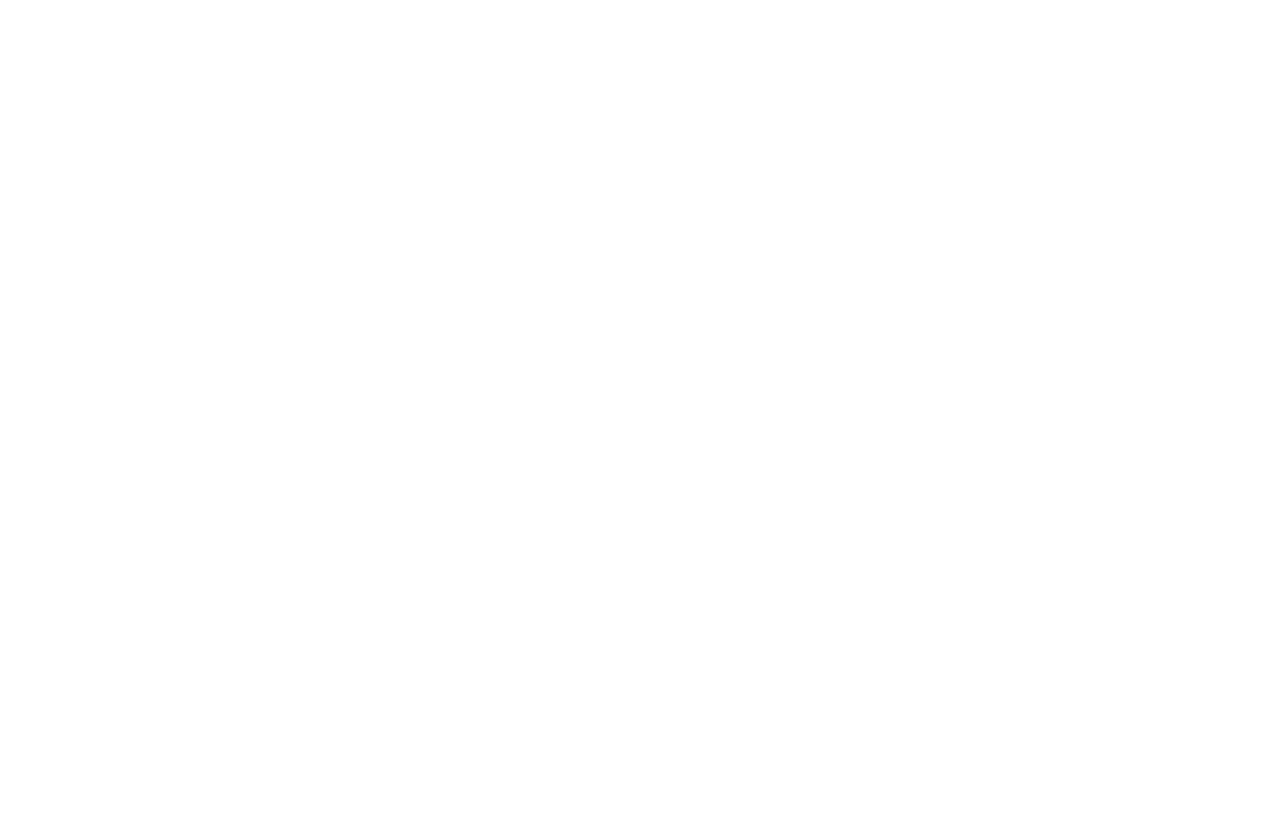
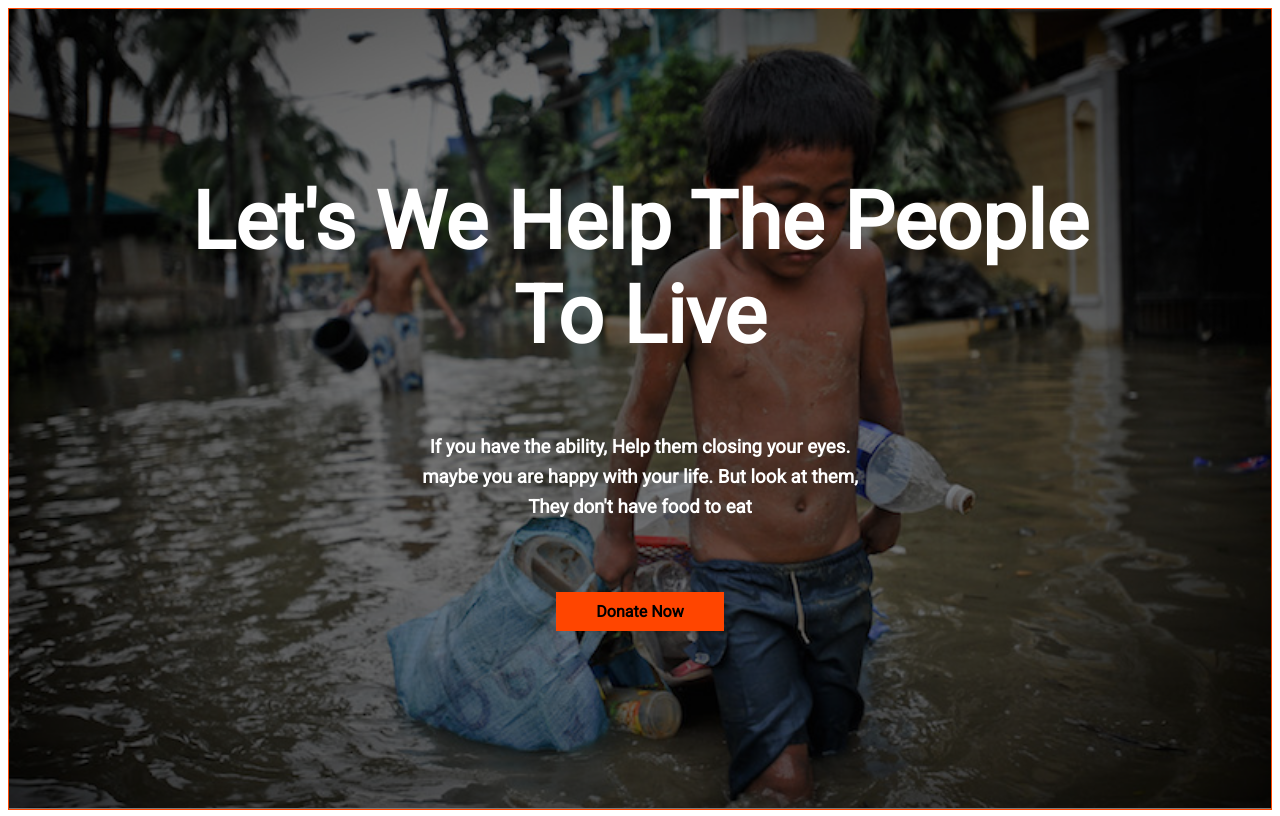
Before and after one commit to chowdhury444/donate-today, a plain HTML site: page index.html in a window 1280 px wide. Drawn offline with Linux system fonts and the light colour scheme.

Commit message:
top banner added

```diff
--- a/index.html
+++ b/index.html
@@ -6,11 +6,31 @@
     <meta http-equiv="X-UA-Compatible" content="IE=edge">
     <meta name="viewport" content="width=device-width, initial-scale=1.0">
     <title>Donate Today</title>
+    <link rel="shortcut icon" href="icons/favicon.png" type="image/x-icon">
     <link rel="stylesheet" href="style.css">
+    <link rel="preconnect" href="https://fonts.googleapis.com">
+    <link rel="preconnect" href="https://fonts.gstatic.com" crossorigin>
+    <link href="https://fonts.googleapis.com/css2?family=Roboto&display=swap" rel="stylesheet">
 </head>
 
 <body>
+    <section class="top-banner">
+        <div class="top-text">
+            <center>
+                <h1>Let's We Help The People <br>To Live</h1>
+                <h3>
+                    If you have the ability, Help them closing your eyes. maybe you are happy with your life.
+                    But
+                    look
+                    at them, They don't have food to eat
+                </h3>
+                <a href=""><b>Donate Now</b></a>
+        </div>
+    </section>
 
+    <section>
+
+    </section>
 </body>
 
 </html>
--- a/style.css
+++ b/style.css
@@ -0,0 +1,41 @@
+.top-banner {
+    height: 100%;
+    font-family: 'Roboto', sans-serif;
+    margin: 0px;
+    padding: 0px;
+}
+
+.top-banner {
+    background-image: url(images/donation9.jpg);
+    width: 100%;
+    height: 100vh;
+    background-size: cover;
+    background-position: center;
+}
+
+.top-text {
+    height: 100%;
+    border: 1px solid orangered;
+    background-color: rgba(0, 0, 0, 0.514);
+}
+
+h1 {
+    color: white;
+    font-size: 80px;
+    padding: 100px;
+    margin-bottom: -50px;
+}
+
+h3 {
+    color: white;
+    width: 35%;
+    line-height: 30px;
+    margin-bottom: 80px;
+}
+
+a {
+    text-decoration: none;
+    color: black;
+    background-color: orangered;
+    padding: 10px 40px;
+}
```
Also changed, not shown: icons/favicon.png (added).
